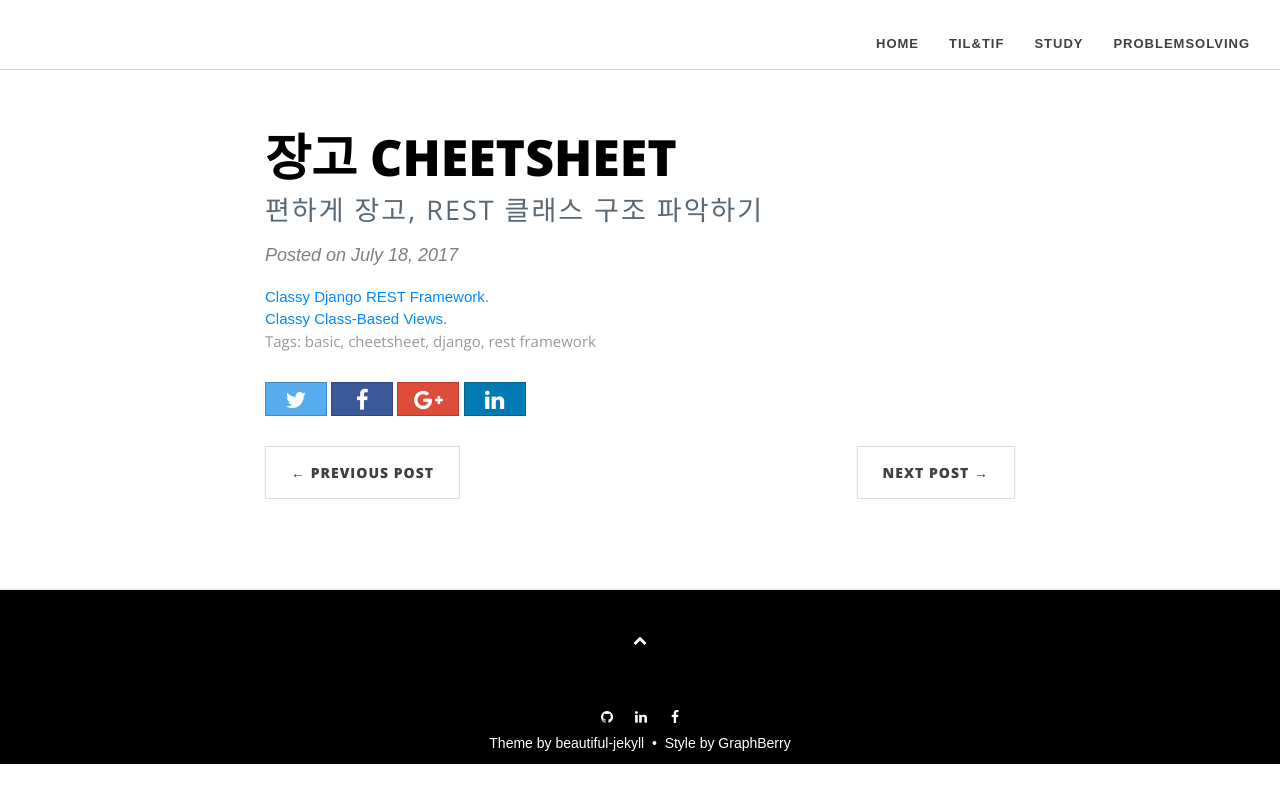
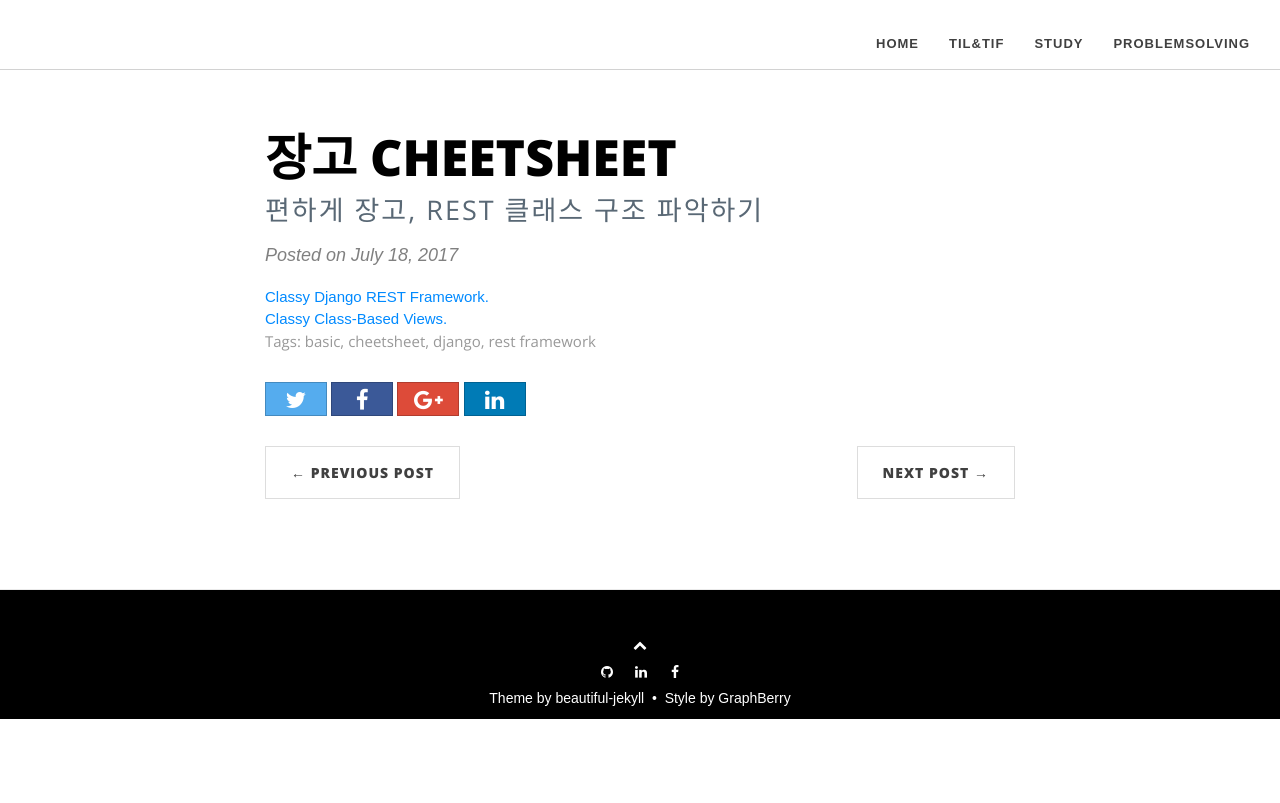
Before and after one commit to seongwoopark/seongwoopark.github.io, a Jekyll site: the page built from _posts/2017-07-18-study-django-and-rest-cheetsheet.md, in a window 1280 px wide. Shown: the top 803 px of the page. Built offline with Jekyll 4.4.1, drawn with Linux system fonts in a browser that asks for light colours; nearby versions of some CDN libraries; comment, search, counter and statistics services are not loaded.

Commit message:
Fix footer style

```diff
--- a/css/GraphBerry/style.css
+++ b/css/GraphBerry/style.css
@@ -476,8 +476,8 @@
 }
 
 footer .back-to-top{
-	margin-top:-10px;
-	margin-bottom:50px;
+	margin-top:-5px;
+	margin-bottom:0;
 	display: block;
 }
 
```
